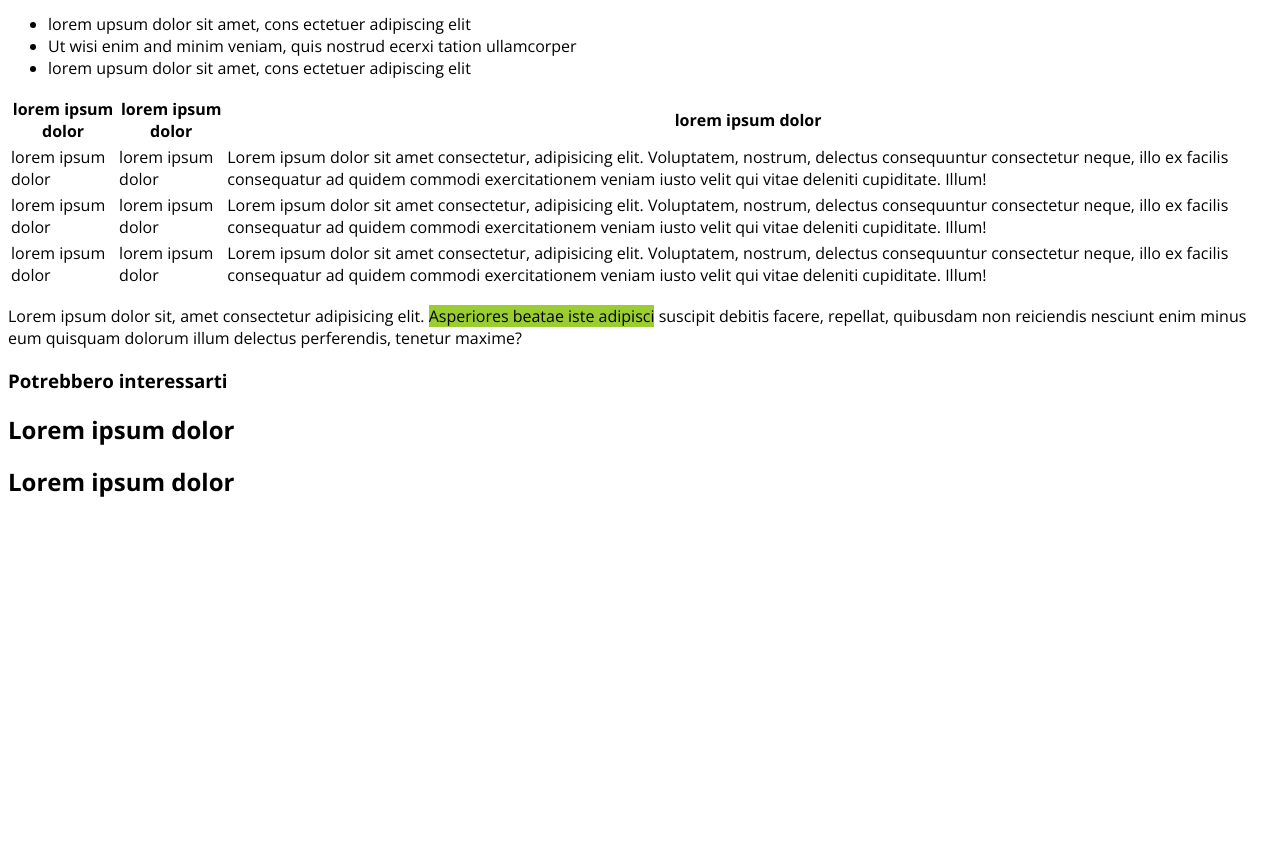
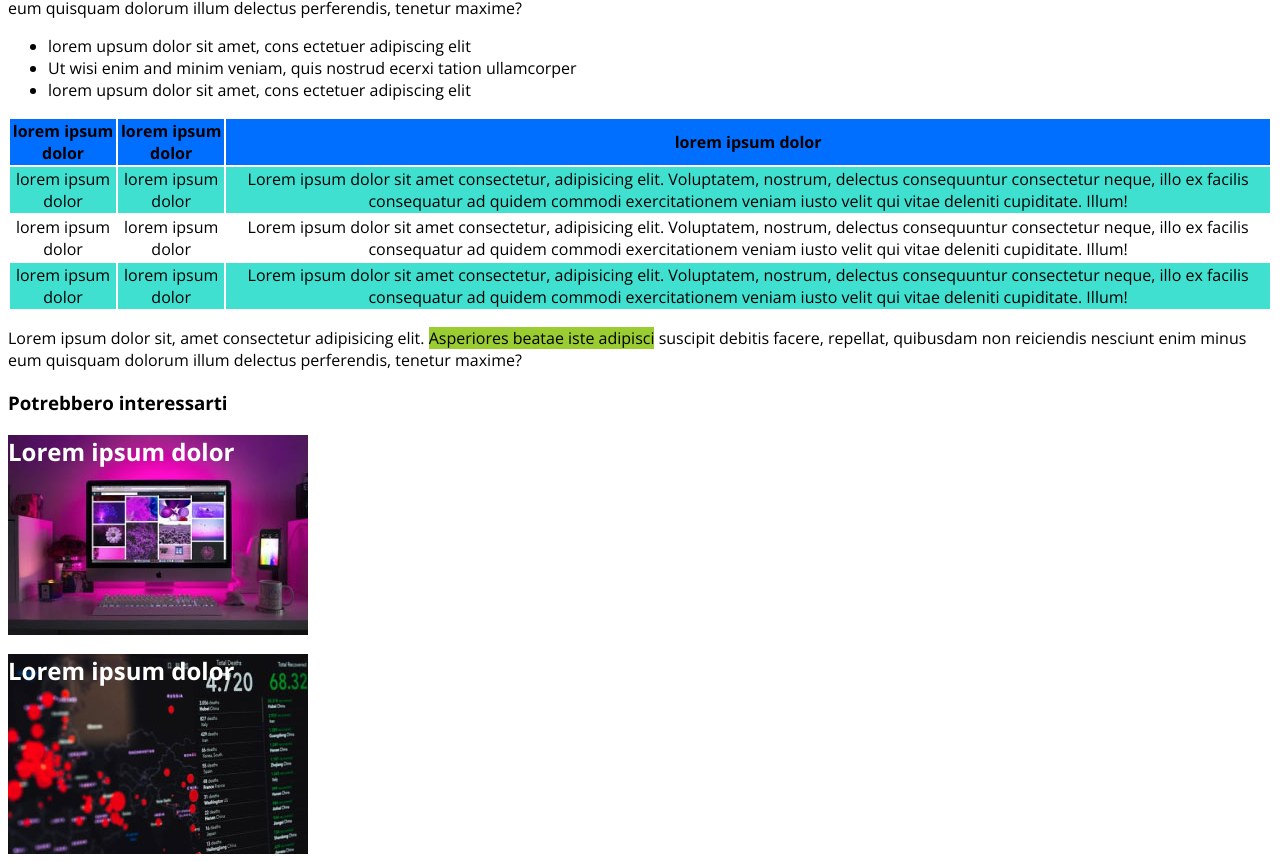
Before and after one commit to Maurizio-P/html-css-booleaner, a plain HTML site: page index.html in a window 1280 px wide. Shown: the part 768-1630 px from the top of the page. Before the commit the page ends 1286 px from the top, so only its background shows below. Drawn offline with nearby package versions, Linux system fonts and the light colour scheme.

Commit message:
fix logo footer and table color

```diff
--- a/css/style.css
+++ b/css/style.css
@@ -25,3 +25,31 @@ h1 {
 .evidence {
     background-color: yellowgreen;
 }
+
+table {
+    text-align: center;
+}
+
+th {
+    background-color: rgb(0, 110, 255);
+}
+
+.image-footer1 {
+    background-image: url(../img/monitor.jpg);
+    background-repeat: no-repeat;
+    width: 300px;
+    height: 200px;
+    color: white;
+}
+
+.image-footer2 {
+    background-image: url(../img/graph.jpg);
+    background-repeat: no-repeat;
+    width: 300px;
+    height: 200px;
+    color: white;
+}
+
+.color-blue {
+    background-color: turquoise;
+}
--- a/index.html
+++ b/index.html
@@ -11,6 +11,7 @@
 <body>
     <header>
         <div class="head">
+            <br>
             <img class="logo" src="img/logo.svg" alt="logo">
         </div>
 
@@ -47,7 +48,7 @@
                 </thead>
 
                 <tbody>
-                    <tr>
+                    <tr class="color-blue">
                         <td>lorem ipsum dolor</td>
                         <td>lorem ipsum dolor</td>
                         <td>Lorem ipsum dolor sit amet consectetur, adipisicing elit. Voluptatem, nostrum, delectus consequuntur consectetur neque, illo ex facilis consequatur ad quidem commodi exercitationem veniam iusto velit qui vitae deleniti cupiditate. Illum!</td>
@@ -57,7 +58,7 @@
                         <td>lorem ipsum dolor</td>
                         <td>Lorem ipsum dolor sit amet consectetur, adipisicing elit. Voluptatem, nostrum, delectus consequuntur consectetur neque, illo ex facilis consequatur ad quidem commodi exercitationem veniam iusto velit qui vitae deleniti cupiditate. Illum!</td>
                     </tr>
-                    <tr>
+                    <tr class="color-blue">
                         <td>lorem ipsum dolor</td>
                         <td>lorem ipsum dolor</td>
                         <td>Lorem ipsum dolor sit amet consectetur, adipisicing elit. Voluptatem, nostrum, delectus consequuntur consectetur neque, illo ex facilis consequatur ad quidem commodi exercitationem veniam iusto velit qui vitae deleniti cupiditate. Illum!</td>
@@ -75,10 +76,10 @@
     <footer>
         <section>
             <h3>Potrebbero interessarti</h3>
-            <div>
+            <div class="image-footer1">
                 <h2>Lorem ipsum dolor</h2>
             </div>
-            <div>
+            <div class="image-footer2">
                 <h2>Lorem ipsum dolor</h2>
             </div>
         </section>
```
